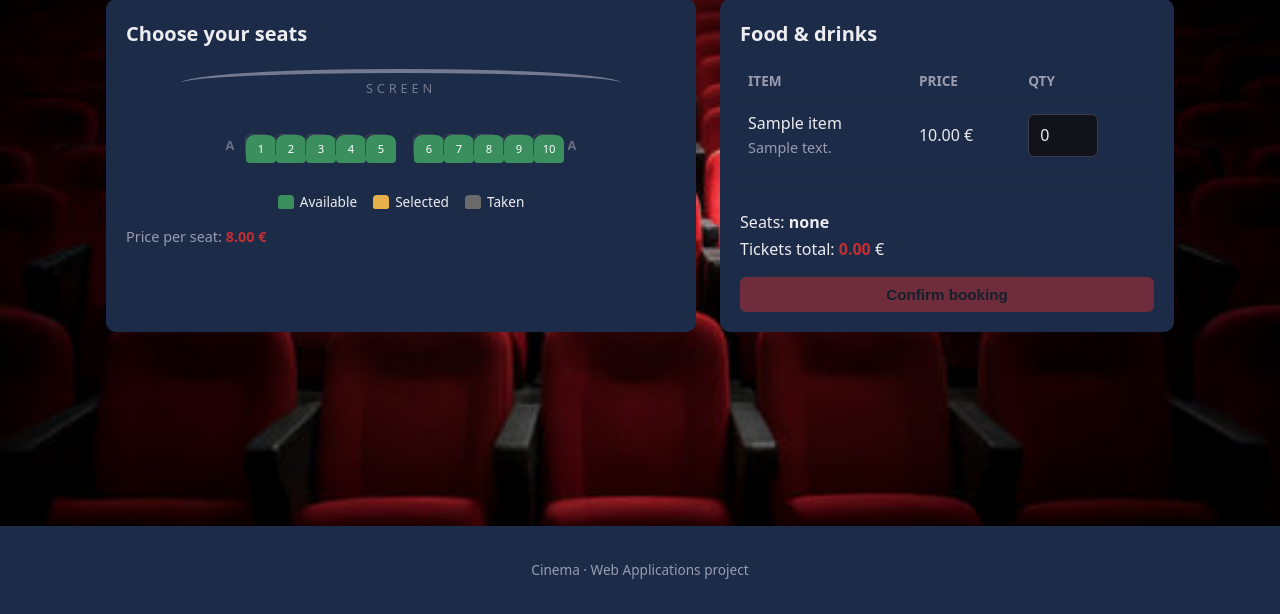
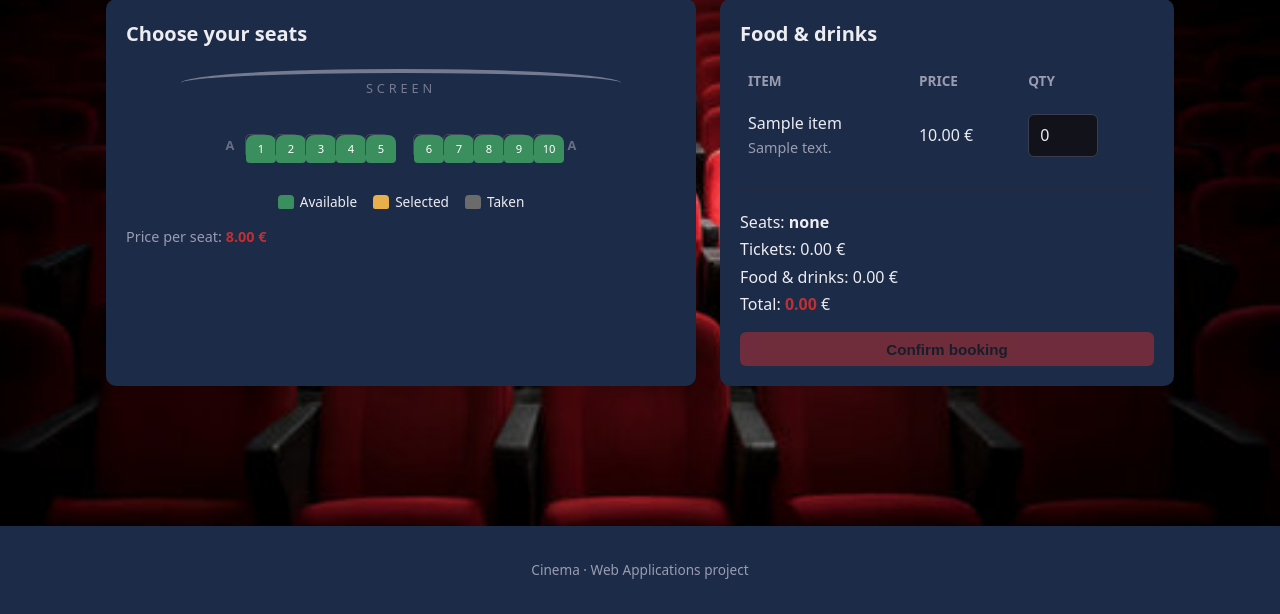
Before and after one commit to kalejandra-dev/Cinema, a Flask app: page /booking/1 in a window 1280 px wide. Shown: the part 186-800 px from the top of the page. Run offline with Flask 3, Linux system fonts and the light colour scheme; a user stored in the database is signed in; tables that the repository leaves empty hold one stand-in row (values such as "Sample post").

Commit message:
Save food and drinks in bookings

```diff
--- a/cinema/main.py
+++ b/cinema/main.py
@@ -7,9 +7,13 @@ from flask import (
 from sqlalchemy.exc import IntegrityError
 
 from . import db
-from .model import Movie, Showtime, Booking, FoodItem, TicketPrice, BookedSeat
+
+from .model import (
+    Movie, Showtime, Booking, BookedSeat, BookingItem, FoodItem, TicketPrice,
+)
 
 bp = Blueprint("main", __name__)
+MAX_FOOD_QUANTITY = 10  # per item and booking (same as max="10" in booking.html)
 
 
 def ticket_price_for(showtime):
@@ -28,6 +32,25 @@ def all_seats(screen):
     return {f"{row}{number}"
             for row, numbers in screen.seat_layout()
             for number in numbers}
+
+def food_quantities(form, food):
+    """Read the food_<id> inputs of the booking form.
+
+    Returns a list of (FoodItem, quantity) with quantity > 0,
+    or None if some quantity is not valid.
+    """
+    chosen = []
+    for item in food:
+        value = form.get(f"food_{item.id}", "") or "0"
+        try:
+            quantity = int(value)
+        except ValueError:
+            return None
+        if quantity < 0 or quantity > MAX_FOOD_QUANTITY:
+            return None
+        if quantity > 0:
+            chosen.append((item, quantity))
+    return chosen
 
 # ====== Public pages ======
 
@@ -83,6 +106,11 @@ def booking(showtime_id):
                   + ", ".join(sorted(already_taken)))
             return redirect(url_for("main.booking", showtime_id=showtime_id))
 
+        chosen_food = food_quantities(request.form, food)
+        if chosen_food is None:
+            flash(f"Food quantities must be between 0 and {MAX_FOOD_QUANTITY}.")
+            return redirect(url_for("main.booking", showtime_id=showtime_id))
+
         new_booking = Booking(
             user_id=flask_login.current_user.id,
             showtime_id=showtime.id,
@@ -95,6 +123,15 @@ def booking(showtime_id):
                 seat_row=label[0],
                 seat_number=int(label[1:]),
             ))
+        for item, quantity in chosen_food:
+            # Save the price paid now, in case the menu price changes later
+            new_booking.items.append(BookingItem(
+                food_item_id=item.id,
+                quantity=quantity,
+                price=item.price,
+            ))
+            new_booking.total_price += item.price * quantity
+
         db.session.add(new_booking)
         try:
             db.session.commit()
--- a/cinema/static/seat_map.js
+++ b/cinema/static/seat_map.js
@@ -1,24 +1,39 @@
-// Seat map on the booking page:
-// shows which seats are selected and the tickets total, and disables
-// the submit button while no seat is selected.
+// Booking page:
+// shows the selected seats and the totals (tickets, food and drinks, total),
+// and disables the submit button while no seat is selected.
 document.addEventListener("DOMContentLoaded", () => {
     const form = document.getElementById("booking-form");
     if (!form) return;
 
     const pricePerSeat = parseFloat(form.dataset.pricePerSeat);
+    const foodInputs = form.querySelectorAll("input[data-price]");
     const selectedText = document.getElementById("selected-seats");
-    const totalText = document.getElementById("seats-total");
+    const seatsTotalText = document.getElementById("seats-total");
+    const foodTotalText = document.getElementById("food-total");
+    const totalText = document.getElementById("booking-total");
     const submitButton = form.querySelector("button[type='submit']");
 
     function update() {
         const checked = form.querySelectorAll("input[name='seats']:checked");
         const labels = Array.from(checked, (input) => input.value);
+        const seatsTotal = labels.length * pricePerSeat;
+
+        let foodTotal = 0;
+        foodInputs.forEach((input) => {
+            const quantity = parseInt(input.value, 10);
+            if (quantity > 0) {
+                foodTotal += quantity * parseFloat(input.dataset.price);
+            }
+        });
 
         selectedText.textContent = labels.length ? labels.join(", ") : "none";
-        totalText.textContent = (labels.length * pricePerSeat).toFixed(2);
+        seatsTotalText.textContent = seatsTotal.toFixed(2);
+        foodTotalText.textContent = foodTotal.toFixed(2);
+        totalText.textContent = (seatsTotal + foodTotal).toFixed(2);
         submitButton.disabled = labels.length === 0;
     }
 
-    form.addEventListener("change", update);
+    form.addEventListener("input", update);   // typing in the quantity boxes
+    form.addEventListener("change", update);  // clicking seats
     update();
 });
--- a/cinema/templates/main/booking.html
+++ b/cinema/templates/main/booking.html
@@ -51,7 +51,8 @@
         <tr>
           <td>{{ item.name }}<br><span class="meta">{{ item.description }}</span></td>
           <td>{{ "%.2f"|format(item.price) }} €</td>
-          <td><input type="number" name="food_{{ item.id }}" min="0" max="10" value="0" class="qty"></td>
+          <td><input type="number" name="food_{{ item.id }}" min="0" max="10" value="0" class="qty"
+            data-price="{{ item.price }}"></td>
         </tr>
         {% endfor %}
       </tbody>
@@ -62,7 +63,9 @@
 
     <div class="summary">
       <p>Seats: <strong id="selected-seats">none</strong></p>
-      <p>Tickets total: <strong id="seats-total" class="price">0.00</strong> €</p>
+      <p>Tickets: <span id="seats-total">0.00</span> €</p>
+      <p>Food &amp; drinks: <span id="food-total">0.00</span> €</p>
+      <p>Total: <strong id="booking-total" class="price">0.00</strong> €</p>
       <button type="submit" class="btn btn-block">Confirm booking</button>
     </div>
   </section>
```
Also changed, not shown: cinema/templates/main/my_bookings.html (+7 -0 lines).
